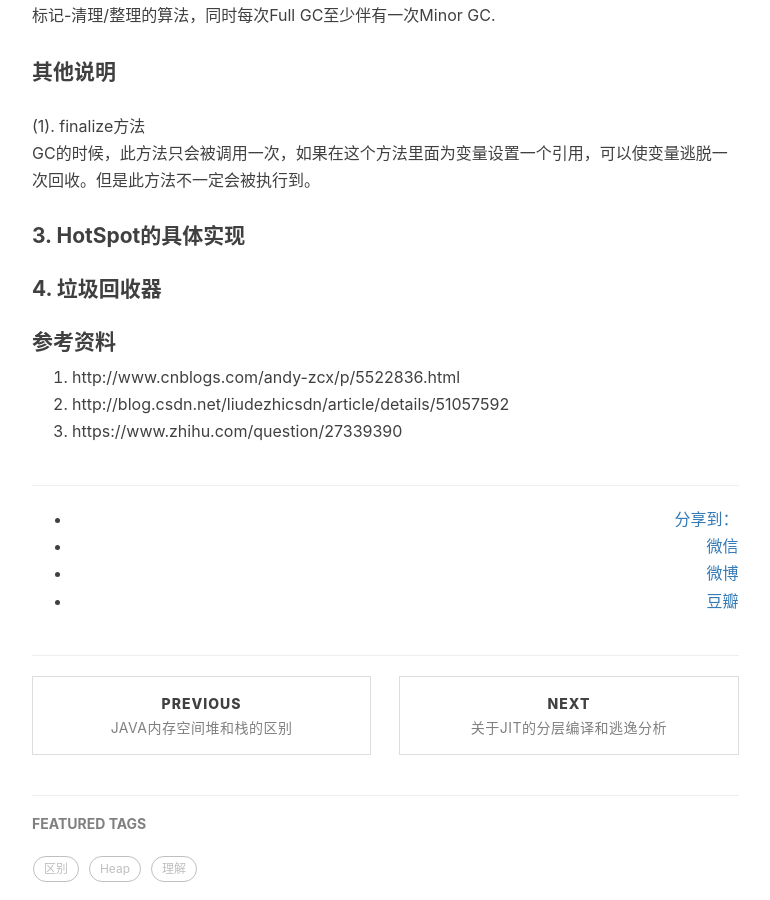
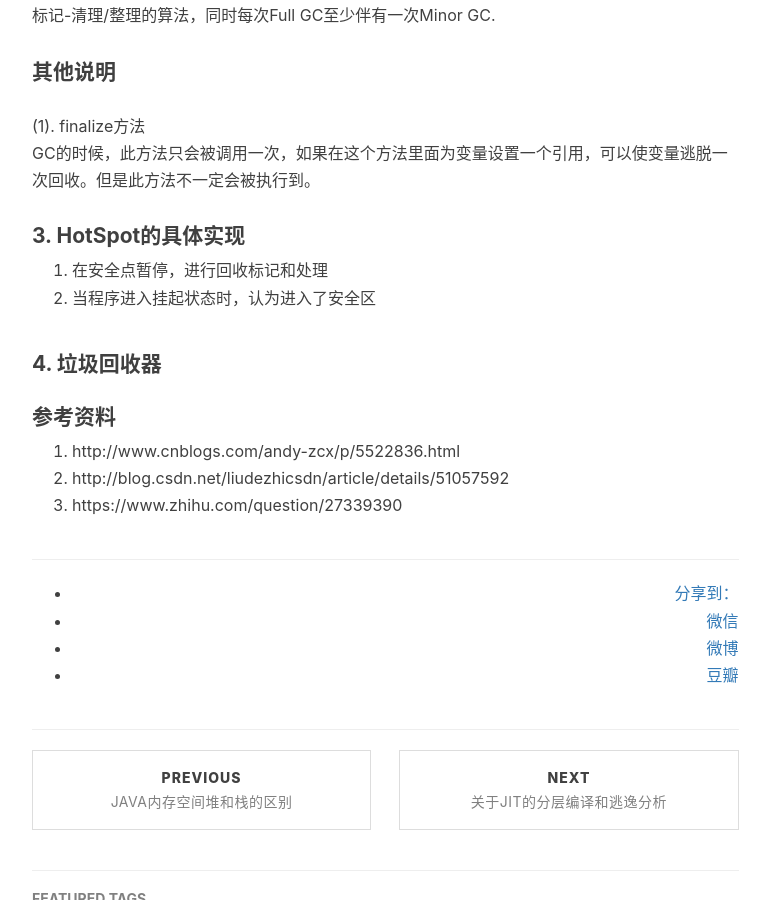
Before and after one commit to baiscjava/basicjava.github.io, a Jekyll site: the page built from _posts/2017-01-13-Java的垃圾回收机制.md, in a window 1280 px wide and 900 px high, scrolled down 2198 px. Shown: the whole window, without its empty margins (233-1003 px from the left). Built offline with Jekyll 4.4.1, drawn with Linux system fonts in a browser that asks for light colours; nearby versions of some CDN libraries; comment, search, counter and statistics services are not loaded.

Commit message:
Update 2017-01-13-Java的垃圾回收机制.md

```diff
--- a/_posts/2017-01-13-Java的垃圾回收机制.md
+++ b/_posts/2017-01-13-Java的垃圾回收机制.md
@@ -48,7 +48,8 @@ tags:
 GC的时候，此方法只会被调用一次，如果在这个方法里面为变量设置一个引用，可以使变量逃脱一次回收。但是此方法不一定会被执行到。<br>
 
 #### 3. HotSpot的具体实现
-
+1. 在安全点暂停，进行回收标记和处理<br>
+2. 当程序进入挂起状态时，认为进入了安全区<br>
 
 #### 4. 垃圾回收器
 
```
